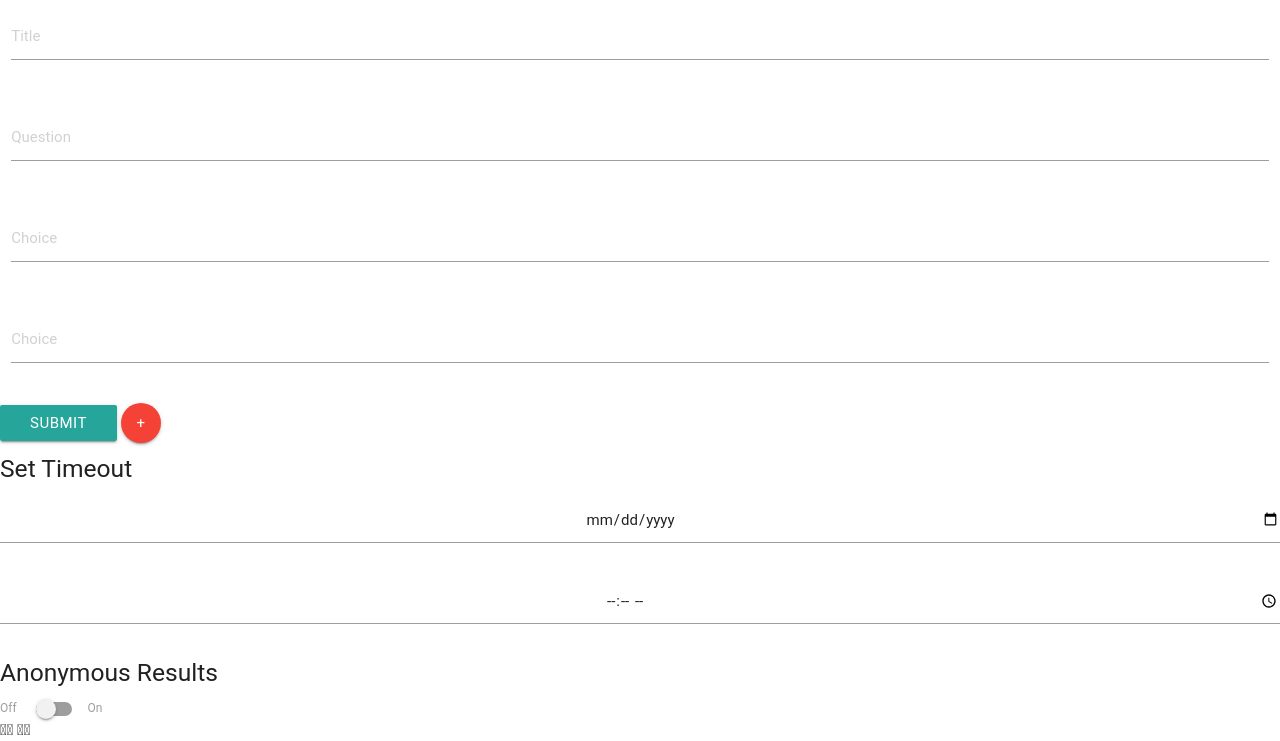
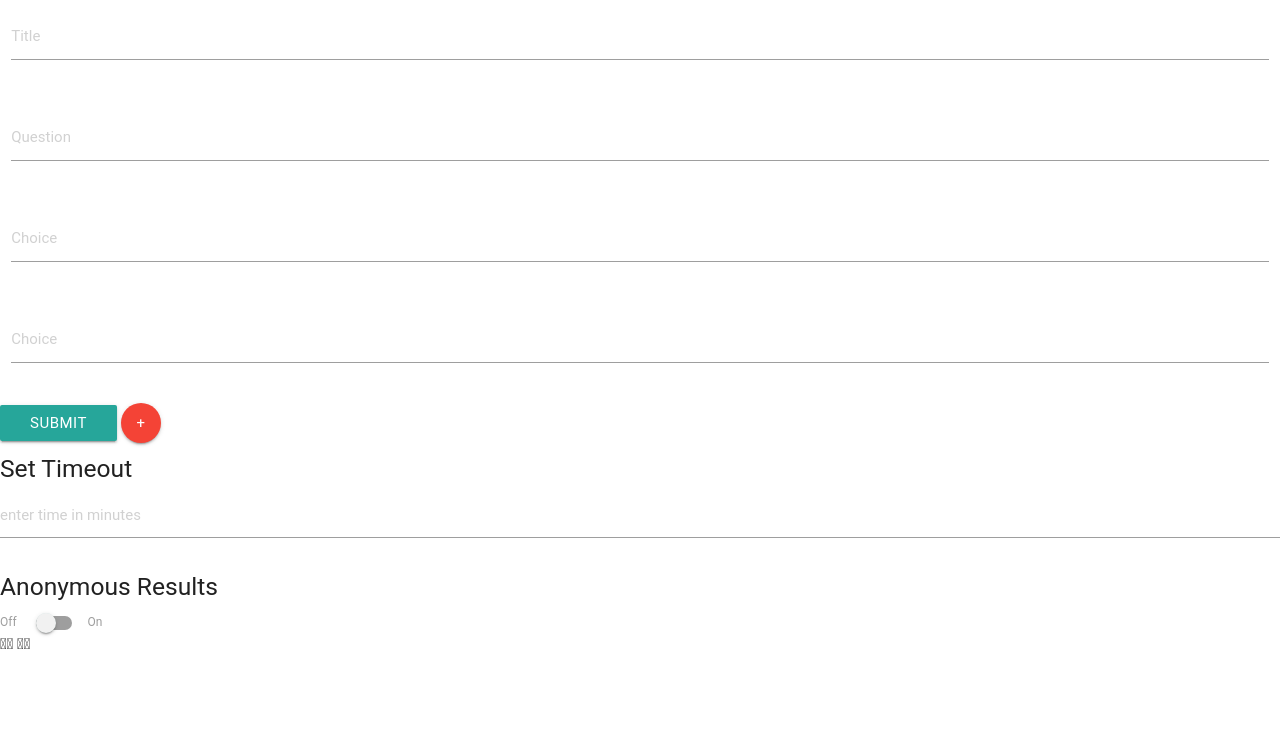
Before and after one commit to joshuajhun/flashTagg, a Node server app: page / in a window 1280 px wide. Shown: the part 127-868 px from the top of the page. After the commit the page ends 776 px from the top, so only its background shows below. Run offline with Node 20, Linux system fonts and the light colour scheme; some libraries are stand-ins or nearby versions; some web fonts are replaced.

Commit message:
application will end poll after given time

```diff
--- a/server.js
+++ b/server.js
@@ -53,13 +53,19 @@ app.post('/poll', function(request, results){
   var question       = requestPayload.pollInformation.question
   var active         = true
   var privatePoll    = request.body.pollInformation.privatePoll
+  var time           = request.body.pollInformation.time
 
-  var votes = new Votes( id, adminId, userRoute, adminRoute,pollChoices, title, question, choices, active, privatePoll)
+
+  var votes = new Votes( id, adminId, userRoute, adminRoute,pollChoices, title, question, choices, active, privatePoll, time)
 
   app.locals.votes[id] = votes
+
+  pollExpire(votes)
+
   var newPoll = choices.forEach(function(choice){
     return (pollChoices[choice.trim()] = 0)
   })
+
   results.render(__dirname + '/views/poll',{
     vote:votes
   })
@@ -76,12 +82,12 @@ io.on('connection', function (socket) {
     }
   })
 
-
   socket.on('message', function (channel, pollId) {
     if (channel === 'endVotingPoll'){
       app.locals.votes[pollId].active = false
     }
   });
+
 
    socket.on('disconnect', function () {
      console.log('A user has disconnected.', io.engine.clientsCount);
@@ -100,4 +106,15 @@ io.on('connection', function (socket) {
    }
 
 
+
+
+function pollExpire(votes) {
+  if (votes.time) {
+    setTimeout(function () {
+      votes.active = false
+    }, votes.time * 60000);
+  }
+}
+
+
 module.exports = server;
--- a/views/index.ejs
+++ b/views/index.ejs
@@ -38,12 +38,7 @@
   </button>
   <div class="col s12 m4 l4">
   <h5>Set Timeout</h5>
-  <div class="input-field">
-    <input type="date" placeholder="Date" class="datepicker center timeout-data"/>
-  </div>
-  <div class="input-field">
-    <input type="time" placeholder="Time" class="datepicker center timeout-time"/>
-  </div>
+  <input name="pollInformation[time]" id="question" type="text" placeholder='enter time in minutes' >
 </div>
 <div class="col s12 m4 l4">
   <p></p>
--- a/votes.js
+++ b/votes.js
@@ -1,5 +1,5 @@
 var locus = require('locus')
-function Votes(id, adminId, userRoute,adminRoute,pollChoices, title, question, choices, active, privatePoll){
+function Votes(id, adminId, userRoute,adminRoute,pollChoices, title, question, choices, active, privatePoll, time){
   this.id          = id,
   this.adminId     = adminId,
   this.userRoute   = userRoute + id,
@@ -10,7 +10,7 @@ function Votes(id, adminId, userRoute,adminRoute,pollChoices, title, question, c
   this.choices     = choices,
   this.active      = active,
   this.privatePoll = privatePoll || false
-
+  this.time        = time
 }
 
 
```
